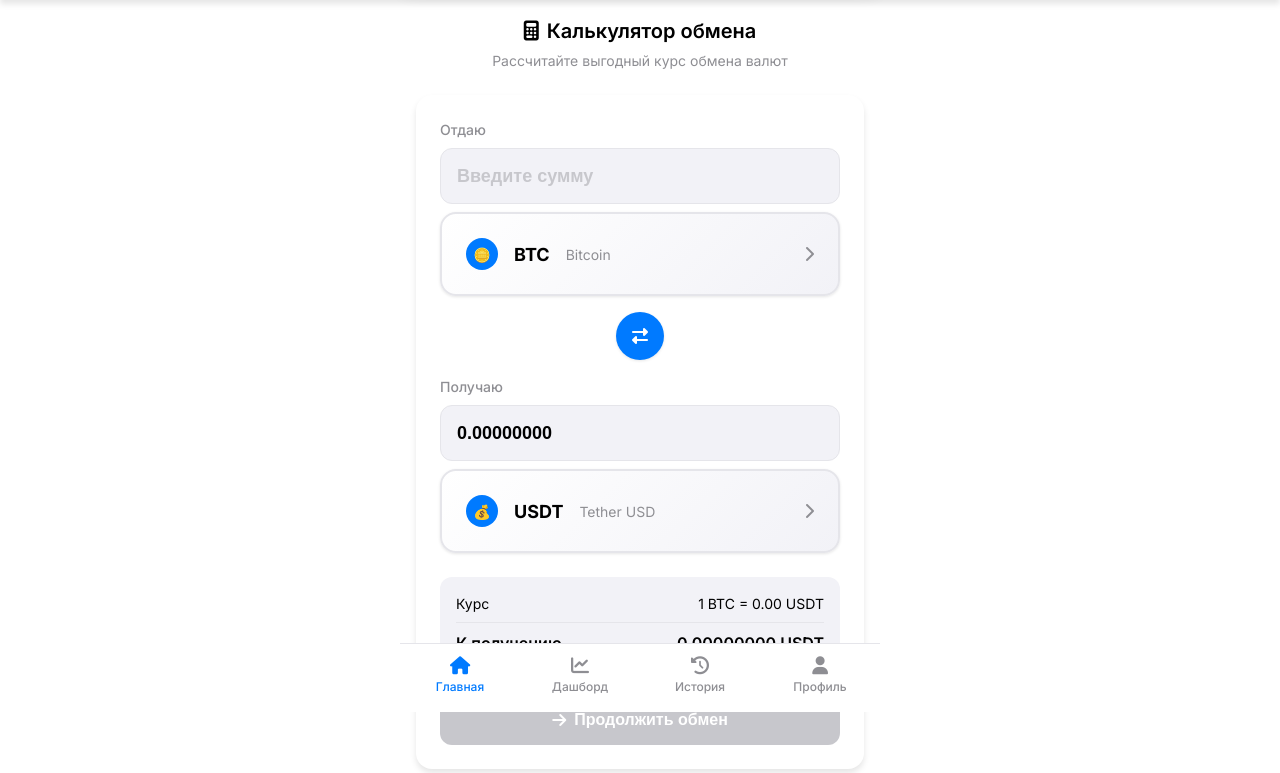
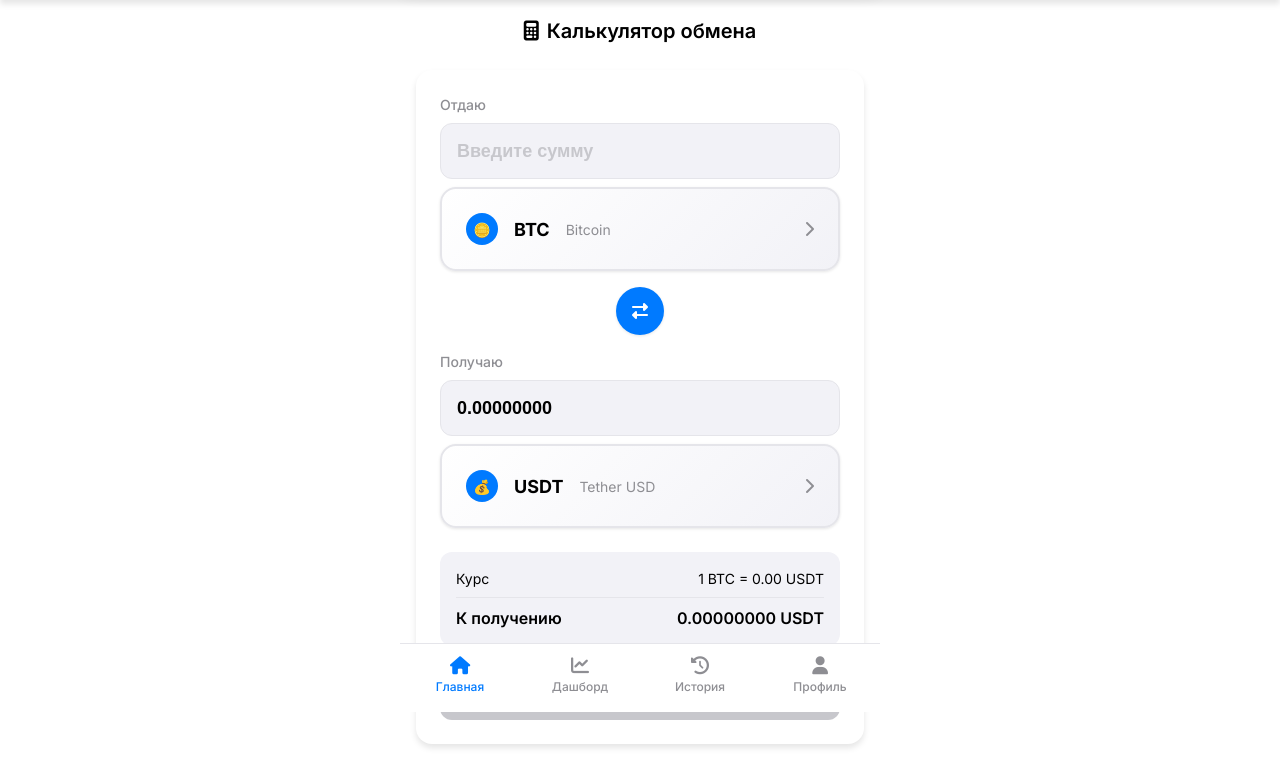
Before and after one commit to Vantorrr/swapcoon-bot, a website: page src/webapp/index.html in a window 1280 px wide. Shown: the part 88-861 px from the top of the page. Drawn offline with nearby package versions, Linux system fonts and the light colour scheme; no server answers.

Commit message:
🗑️ УДАЛЕН ТЕКСТ 'Рассчитайте выгодный курс обмена валют'
✅ Убрал описание под заголовком Калькулятор обмена
🎯 Оставил только заголовок без лишнего текста
📱 Интерфейс стал чище и лаконичнее

Запрошено пользователем - убрать текст как на скриншоте.

```diff
--- a/src/webapp/index.html
+++ b/src/webapp/index.html
@@ -75,7 +75,6 @@
             <div id="calculator-screen" class="screen active">
                 <div class="section-header">
                     <h2><i class="fas fa-calculator"></i> Калькулятор обмена</h2>
-                    <p>Рассчитайте выгодный курс обмена валют</p>
                 </div>
 
                 <!-- Быстрые действия убраны с главного экрана -->
```
